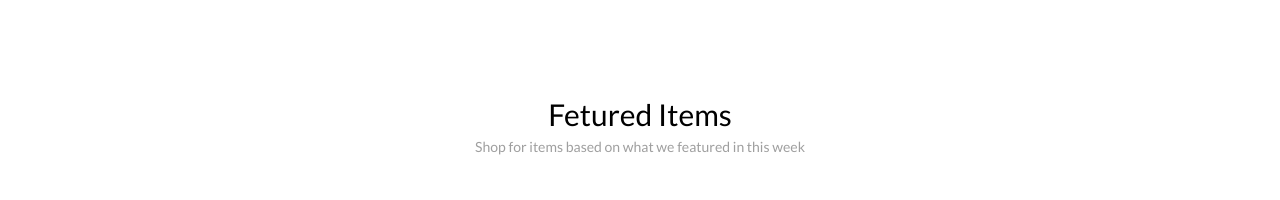
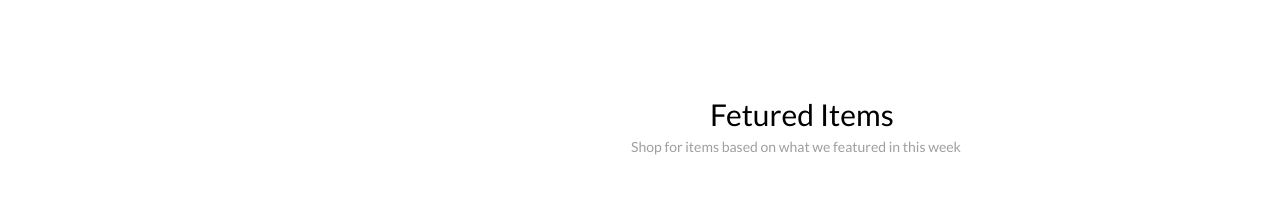
Before and after one commit to olkry/WebLayoutHTML-CSS, a plain HTML site: page Seminars/Seminar006DZ/index.html in a window 1280 px wide. Shown: the part 1479-1679 px from the top of the page. Drawn offline with nearby package versions, Linux system fonts and the light colour scheme.

Commit message:
add seminar006dz final

```diff
--- a/Seminars/Seminar006DZ/style.css
+++ b/Seminars/Seminar006DZ/style.css
@@ -138,20 +138,21 @@ body {
 }
 
 .conteiner3 {
-      display: flex;
+      /* display: flex;
       flex-wrap: wrap;
       flex-direction: column;
       align-items: center;
       align-content: center;
-      justify-content: center;
+      justify-content: center; */
+      margin-left: 230px;
 }
 
 .con3_text_center {
-      display: flex;
+      /* display: flex;
       flex-direction: column;
       flex-wrap: wrap;
       align-content: center;
-      align-items: center;
+      align-items: center; */
 
 }
 
@@ -163,7 +164,7 @@ body {
       letter-spacing: 0em;
       text-align: left;
       margin-bottom: 6px;
-
+      padding-left: 480px;
 }
 
 .con3_text {
@@ -175,6 +176,7 @@ body {
       text-align: left;
       color: #9F9F9F;
       margin-bottom: 48px;
+      padding-left: 401px;
 }
 
 .con3_gred {
@@ -250,4 +252,5 @@ body {
       text-align: center;
       margin-bottom: 60px;
       background-color: #FFFFFF;
+      margin-left: 462px;
 }
```
